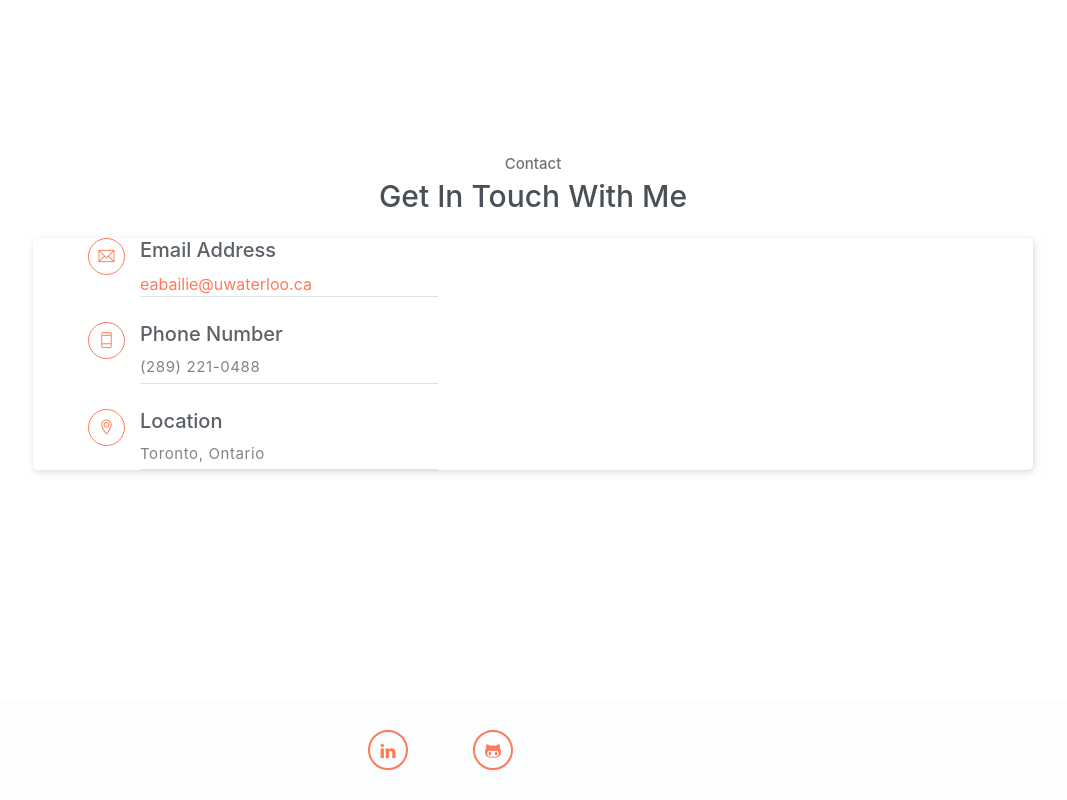
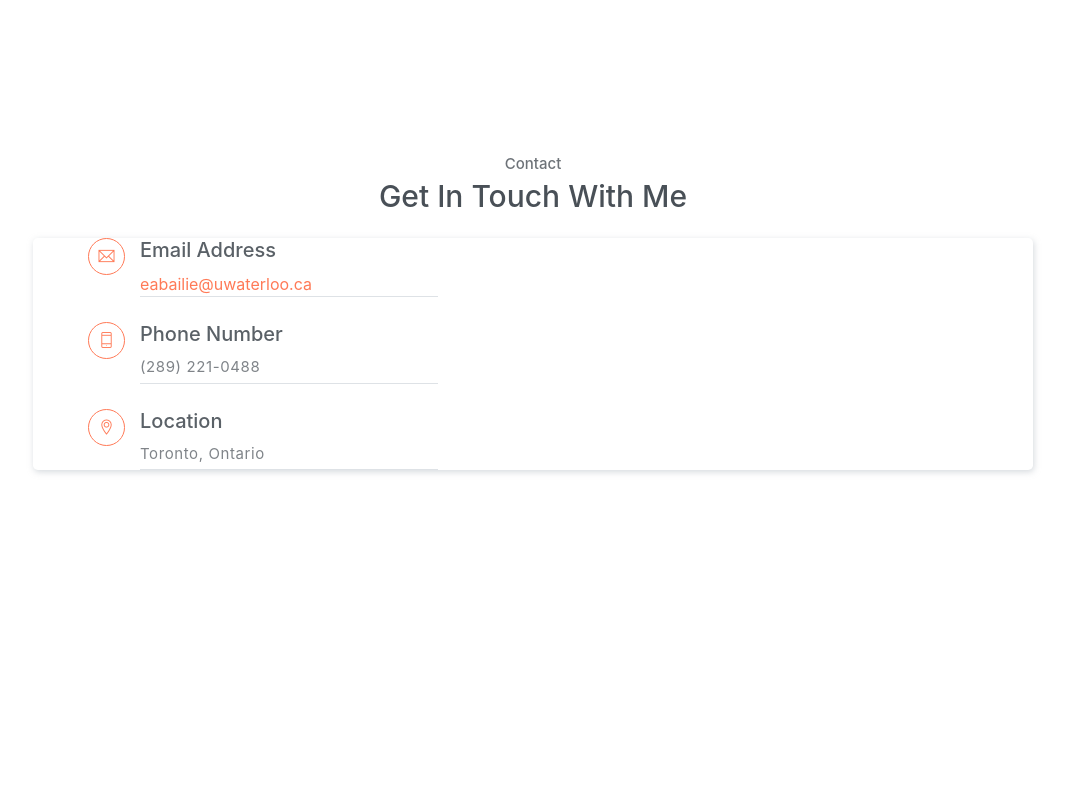
Before and after one commit to ethanbailie/ethanbailie.github.io, a website: page index.html in a window 1280 px wide. Shown: the part 4237-5037 px from the top of the page, without its empty margins (107-1174 px from the left). After the commit the page ends 4937 px from the top, so only its background shows below. Drawn offline with Linux system fonts and the light colour scheme.

Commit message:
Update index.html
socials at the bottom weren't aligned, so they are removed

```diff
--- a/index.html
+++ b/index.html
@@ -374,21 +374,6 @@
     </section>
     <!-- End of Contact Section -->
 
-    <!-- Page Footer -->
-    <footer class="page-footer">
-        <div class="container">
-            <div class="row align-items-center">
-                <div class="col-sm-6">
-                    <div class="socials">
-                        <a class="social-item" href="https://www.linkedin.com/in/ethan-bailie/" target="_blank"><i class="ti-linkedin"></i></a>
-                        <a class="social-item" href="https://github.com/ethanbailie" target="_blank"><i class="ti-github"></i></a>
-                    </div>
-                </div>
-            </div>
-        </div>
-    </footer>
-    <!-- End of page footer -->
-
 	<!-- core  -->
     <script src="assets/vendors/jquery/jquery-3.4.1.js"></script>
     <script src="assets/vendors/bootstrap/bootstrap.bundle.js"></script>
```
